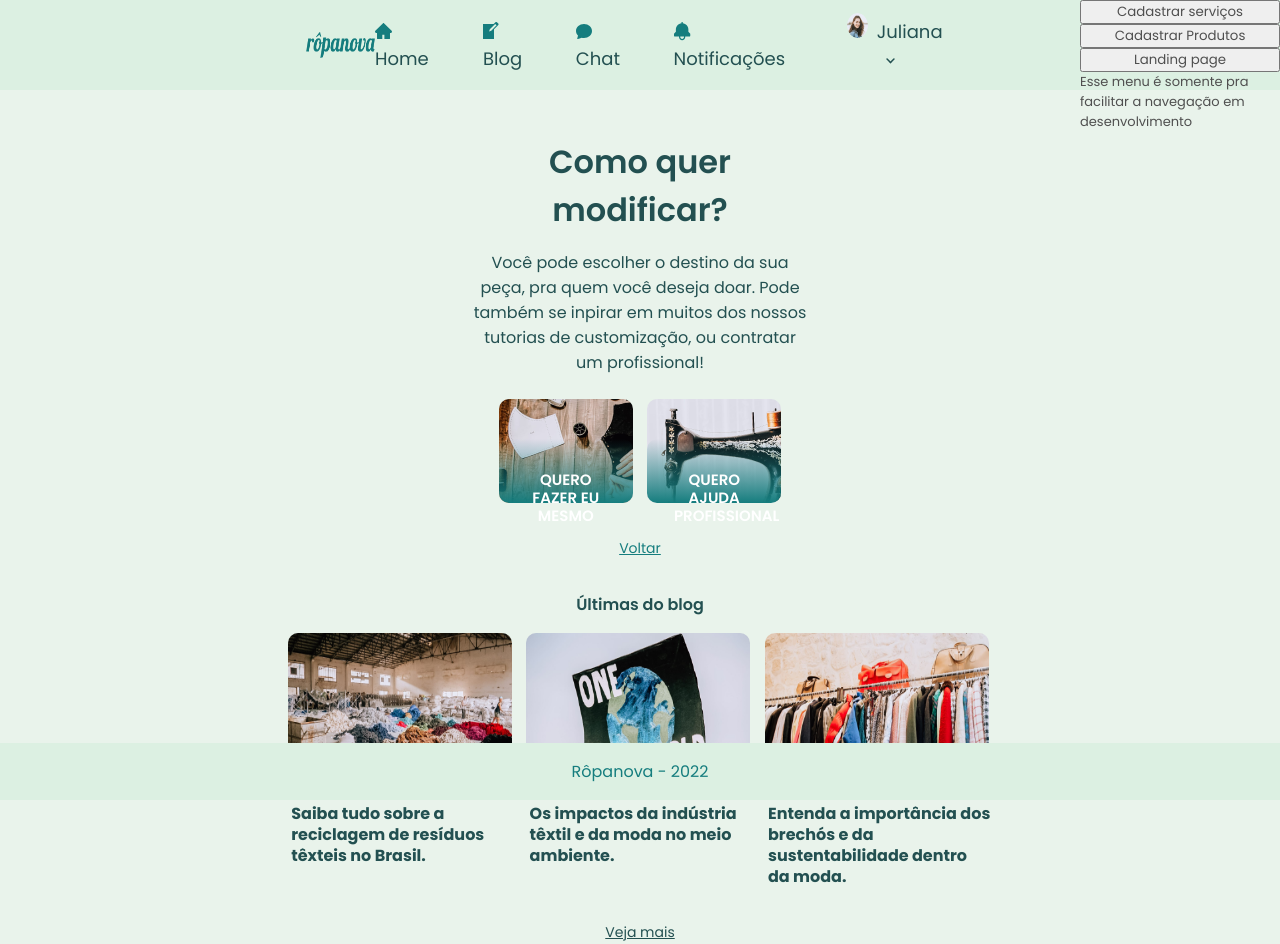
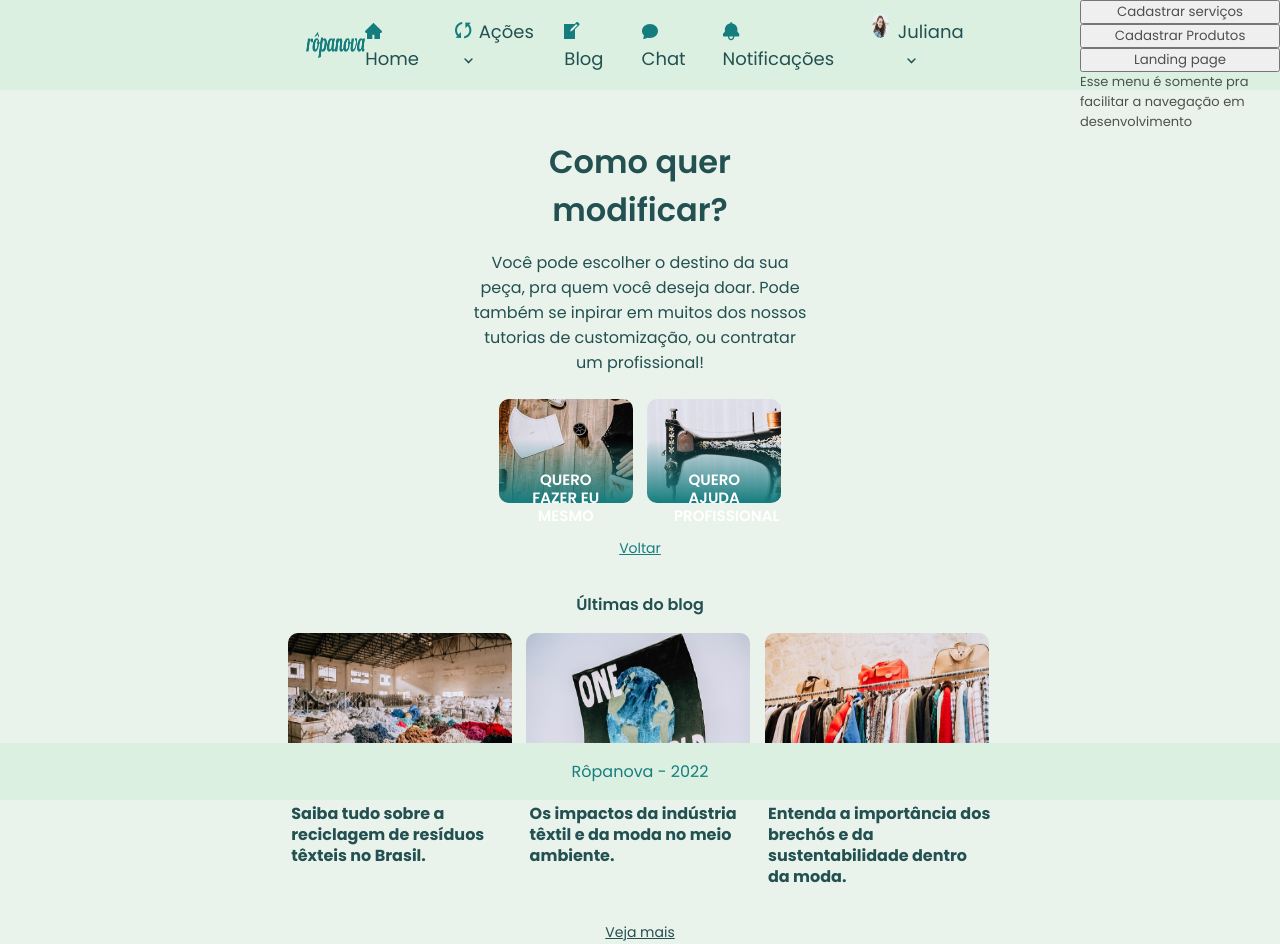
Before and after one commit to ioanefaumui/provihack_equipe_8, a Next.js app: page /modificar_roupa in a window 1280 px wide. Built offline with nearby package versions, Linux system fonts and the light colour scheme.

Commit message:
feat: add dropdown menu component

```diff
--- /dev/null
+++ b/components/Dropdowns/DropdownActions.js
@@ -0,0 +1,28 @@
+import { Container } from "./styles";
+import Link from "next/link";
+
+const DropdownActions = () => {
+    return(
+        <Container>
+            <ul>
+                <li>
+                    <Link href="/tenho_uma_roupa" passHref>
+                        <a>Tenho uma roupa</a>
+                    </Link>
+                </li>
+                <li>
+                    <Link href="/preciso_de_uma_roupa" passHref>
+                        <a>Preciso de uma roupa</a>
+                    </Link>
+                </li>
+                <li>
+                    <Link href="/ofereco_um_servico" passHref>
+                        <a>Ofereço um serviço</a>
+                    </Link>
+                </li>
+            </ul>
+        </Container>
+    )
+}
+
+export default DropdownActions;
--- /dev/null
+++ b/components/Dropdowns/DropdownUser.js
@@ -0,0 +1,23 @@
+import { ContainerUser } from "./styles";
+import Link from "next/link";
+
+const DropdownUser = () => {
+  return (
+    <ContainerUser>
+      <ul>
+        <li>
+          <Link href="/perfil" passHref>
+            <a>Meu cadastro</a>
+          </Link>
+        </li>
+        <li>
+          <Link href="/" passHref>
+            <a>Sair</a>
+          </Link>
+        </li>
+      </ul>
+    </ContainerUser>
+  );
+};
+
+export default DropdownUser;
--- /dev/null
+++ b/components/Dropdowns/styles.js
@@ -0,0 +1,54 @@
+import styled from "styled-components";
+
+export const Container = styled.div`
+    width: 11vw;
+    position: absolute;
+    background-color: #dcf0e2;
+    margin: 0.3em 0;
+    // border: 1px solid rgba(35, 80, 81, 0.3);
+    border-radius: 2px;
+    transition:all 0.3s ease-in-out;
+
+    li {
+        padding: 0.3em 0;
+        width: 100%;
+        border-bottom: 1px solid rgba(35, 80, 81, 0.3);
+    }
+
+    li a {
+        padding: 0.5em;
+        font-size: 14px;
+    }
+
+    li:hover {
+        text-decoration: underline;
+        font-weight: 600;
+        cursor: pointer;
+    }
+`;
+
+export const ContainerUser = styled.div`
+    width: 11vw;
+    position: absolute;
+    background-color: #dcf0e2;
+    margin: 1.7em 0;
+    // border: 1px solid rgba(35, 80, 81, 0.3);
+    border-radius: 2px;
+
+    li {
+        padding: 0.3em 0;
+        width: 100%;
+        border-bottom: 1px solid rgba(35, 80, 81, 0.3);
+    }
+
+    li a {
+        padding: 0.5em;
+        font-size: 14px;
+    }
+
+    li:hover {
+        text-decoration: underline;
+        font-weight: 600;
+        cursor: pointer;
+    }
+`;
--- a/components/Header/index.js
+++ b/components/Header/index.js
@@ -1,8 +1,24 @@
 import { Container } from "./styles";
 import Image from "next/image";
 import Link from "next/link";
+import { useState } from "react";
+import DropdownActions from "../Dropdowns/DropdownActions";
+import DropdownUser from "../Dropdowns/DropdownUser";
 
 const Header = () => {
+  const [actionsMenu, setActionsMenu] = useState(false);
+  const [userMenu, setUserMenu] = useState(false);
+
+  const actionsMenuClick = () => {
+    setActionsMenu(!actionsMenu);
+    setUserMenu(false);
+  }
+
+  const userMenuClick = () => {
+    setUserMenu(!userMenu);
+    setActionsMenu(false);
+  }
+
   return (
     <Container>
       <div className="content">
@@ -14,7 +30,7 @@ const Header = () => {
           />
         </div>
         <nav>
-          <ul>
+          <ul className="navbar">
             <li>
               <Link href="/home" passHref>
                 <a>
@@ -33,6 +49,51 @@ const Header = () => {
                   Home
                 </a>
               </Link>
+            </li>
+            <li className="actionsMenu" onClick={actionsMenuClick}>
+              <svg
+                width="17"
+                height="17"
+                viewBox="0 0 17 17"
+                fill="none"
+                xmlns="http://www.w3.org/2000/svg"
+              >
+                <path
+                  d="M3.71577 12.424C1.45377 9.992 1.49377 6.18 3.84377 3.813C4.76477 2.8813 5.96233 2.27235 7.25777 2.077L7.18877 0C5.37019 0.219579 3.67946 1.0482 2.39177 2.351C-0.757234 5.521 -0.795234 10.64 2.26877 13.882L0.527766 15.634L6.03777 15.935L6.02277 10.101L3.71577 12.424ZM10.3628 0.465L10.3778 6.299L12.6848 3.977C14.9468 6.411 14.9068 10.223 12.5568 12.588C11.6359 13.5199 10.4383 14.1289 9.14277 14.324L9.21177 16.4C11.0303 16.1801 12.7212 15.352 14.0098 14.05C17.1578 10.878 17.1958 5.759 14.1318 2.519L15.8728 0.765L10.3628 0.465Z"
+                  fill="#157D7E"
+                />
+              </svg>
+              <span>
+                Ações
+                <svg
+                  width="9"
+                  height="6"
+                  viewBox="0 0 9 6"
+                  fill="none"
+                  xmlns="http://www.w3.org/2000/svg"
+                >
+                  <line
+                    x1="1.06066"
+                    y1="1"
+                    x2="4.5"
+                    y2="4.43934"
+                    stroke="#235051"
+                    strokeWidth="1.5"
+                    strokeLinecap="round"
+                  />
+                  <line
+                    x1="0.75"
+                    y1="-0.75"
+                    x2="5.61396"
+                    y2="-0.75"
+                    transform="matrix(-0.707107 0.707107 0.707107 0.707107 9 1)"
+                    stroke="#235051"
+                    strokeWidth="1.5"
+                    strokeLinecap="round"
+                  />
+                </svg>
+              </span>
+              {actionsMenu === true ? <DropdownActions /> : null }
             </li>
             <li>
               <Link href="/blog" passHref>
@@ -92,7 +153,7 @@ const Header = () => {
                 </a>
               </Link>
             </li>
-            <li className="userOption">
+            <li className="userOption" onClick={userMenuClick}>
               <div className="imgUser">
                 <Image
                   src="/user.png"
@@ -130,6 +191,7 @@ const Header = () => {
                   />
                 </svg>
               </span>
+              {userMenu === true ? <DropdownUser /> : null }
             </li>
           </ul>
         </nav>
--- a/components/Header/styles.js
+++ b/components/Header/styles.js
@@ -17,7 +17,6 @@ export const Container = styled.header`
   svg {
     margin-bottom: -1px;
     margin-right: 0.4em;
-    color: #828282;
     font-size: 18px;
   }
 
@@ -32,7 +31,7 @@ export const Container = styled.header`
     font-weight: bold;
   }
 
-  ul {
+  ul.navbar {
     width: 100%;
     display: flex;
     color: #235051;
@@ -40,7 +39,13 @@ export const Container = styled.header`
   }
 
   ul li {
-    margin-right: 1.8em;
+    margin-right: 1.6em;
+    cursor: pointer;
+  }
+
+  ul li.actionsMenu span svg{
+    margin-bottom: 1px;
+    margin-left: 0.5em;
   }
 
   ul li.userOption {
```
